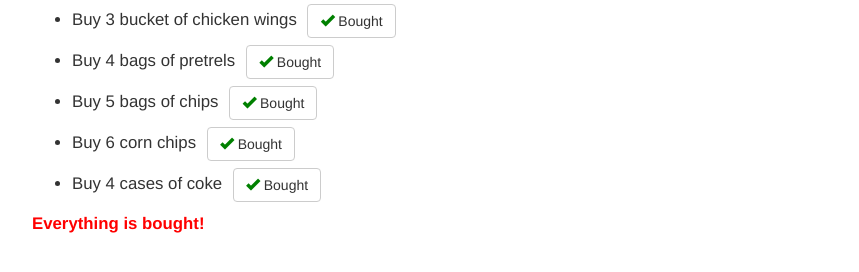
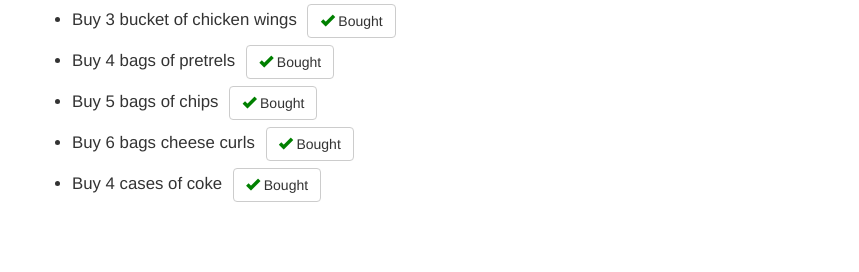
Before and after one commit to pintocolin/Angular-JH, a website: page module2-solution/index.html in a window 1280 px wide. Shown: the part 170-442 px from the top of the page, without its empty margins (38-897 px from the left). Drawn offline with Linux system fonts and the light colour scheme.

Commit message:
changed initializastion data array values

```diff
--- a/module2-solution/app.js
+++ b/module2-solution/app.js
@@ -33,7 +33,7 @@ function ShoppingListCheckOffService(){
         {name:'bucket of chicken wings', quantity:3},
         {name:'bags of pretrels', quantity:4},
         {name:'bags of chips', quantity:5},
-        {name:'corn chips', quantity:6},
+        {name:'bags cheese curls', quantity:6},
         {name:'cases of coke', quantity:4},
         ];
         // List of Bought itms
--- a/module2-solution/index.html
+++ b/module2-solution/index.html
@@ -38,7 +38,7 @@
          Buy {{item.quantity}} {{item.name}}
          <button class="btn btn-default" ng-click="buyCtl.buy($index)"><span class="glyphicon glyphicon-ok"></span> Bought</button></li>
      </ul>
-     <div class="emptyMessage">Everything is bought!</div>
+     <div class="emptyMessage" ng-if="!buyCtl.items.length">Everything is bought!</div>
     </div>
 
     <!-- Already Bought List -->
@@ -48,7 +48,7 @@
        <li ng-repeat="item in boughtCtl.items">
          Bought {{item.quantity}} {{item.name}} </li>
      </ul>
-     <div class="emptyMessage">Nothing bought yet.</div>
+     <div class="emptyMessage" ng-if="!boughtCtl.items.length">Nothing bought yet.</div>
     </div>
   </div>
 </div>
```
